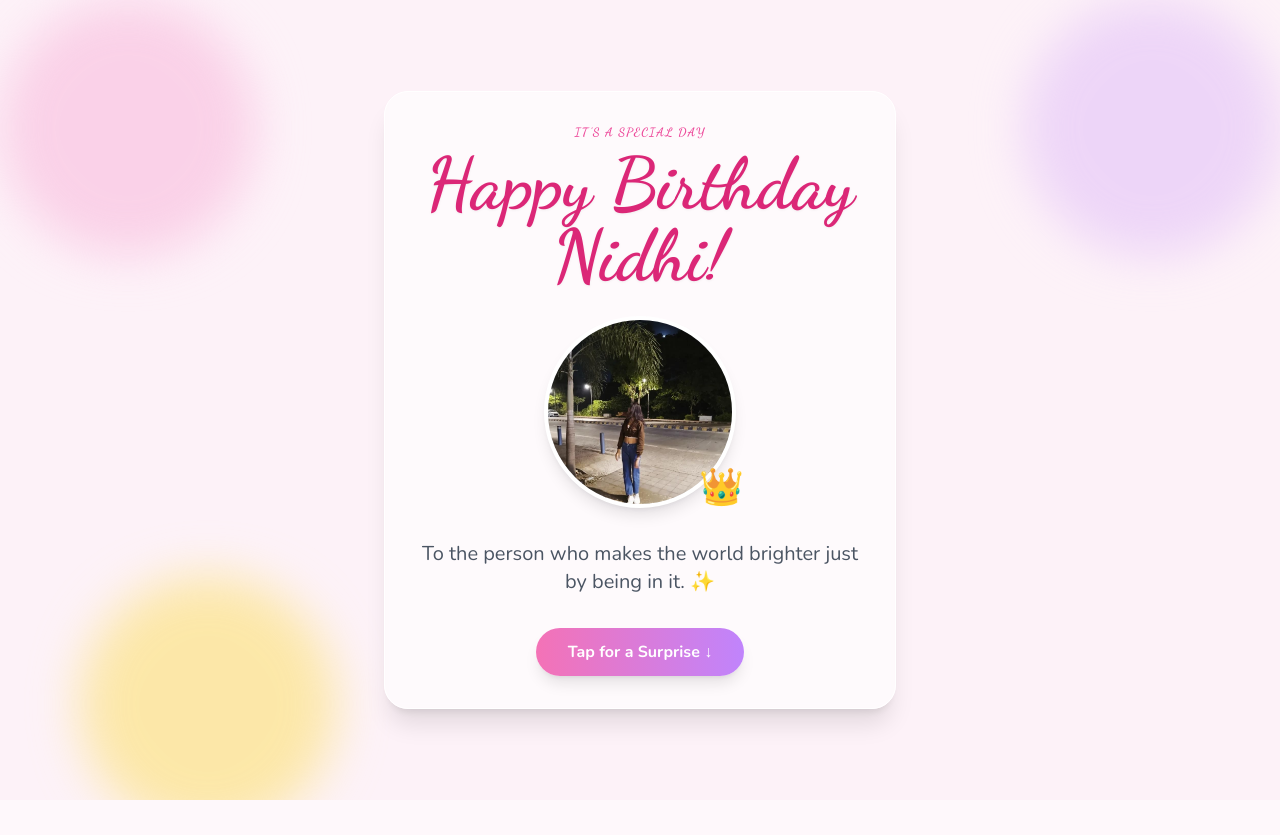
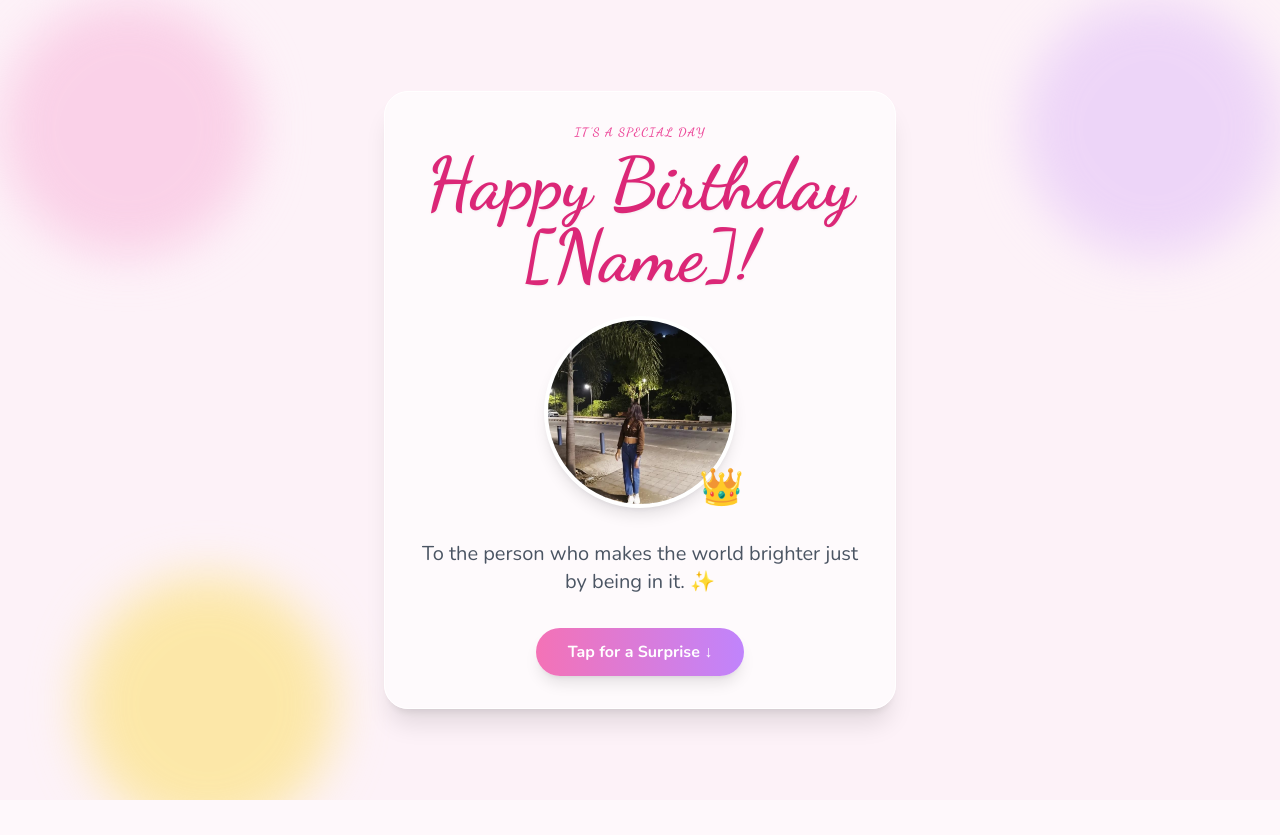
Before and after one commit to DevHarman24/birthday_new, a plain HTML site: page index.html in a window 1280 px wide. Shown: the top 835 px of the page. Drawn offline with nearby package versions, Linux system fonts and the light colour scheme.

Commit message:
Update index.html

```diff
--- a/index.html
+++ b/index.html
@@ -181,7 +181,7 @@
 
         <div class="z-10 bg-white/60 backdrop-blur-sm p-8 rounded-3xl shadow-xl border border-white max-w-lg w-full">
             <h2 class="text-2xl text-pink-500 font-bold mb-2 tracking-widest uppercase text-xs">It's a special day</h2>
-            <h1 class="text-6xl md:text-7xl text-pink-600 mb-6 drop-shadow-sm leading-tight">Happy Birthday Nidhi!</h1>
+            <h1 class="text-6xl md:text-7xl text-pink-600 mb-6 drop-shadow-sm leading-tight">Happy Birthday [Name]!</h1>
 
             <div class="relative w-48 h-48 mx-auto mb-8">
                 <div
```
